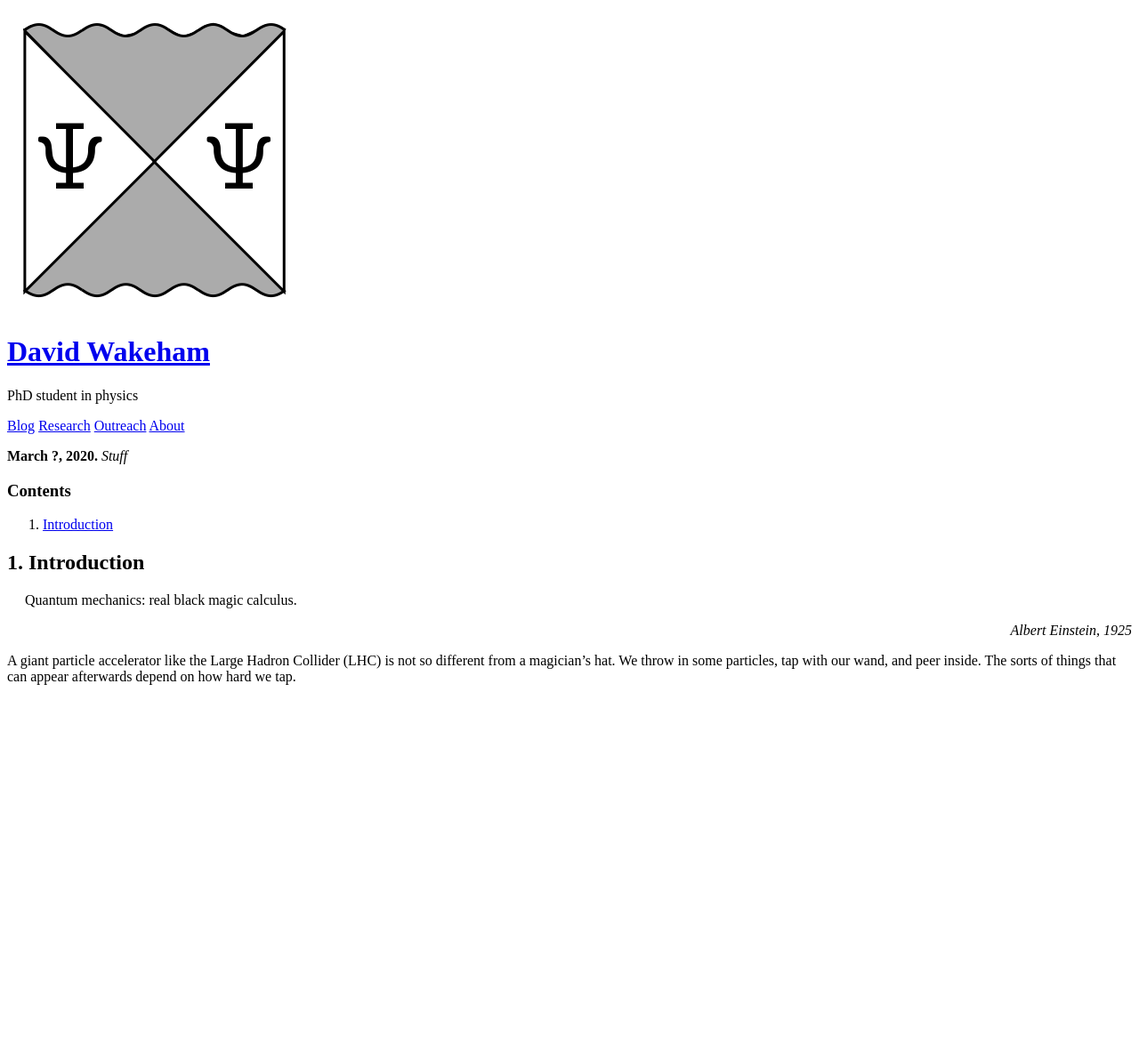
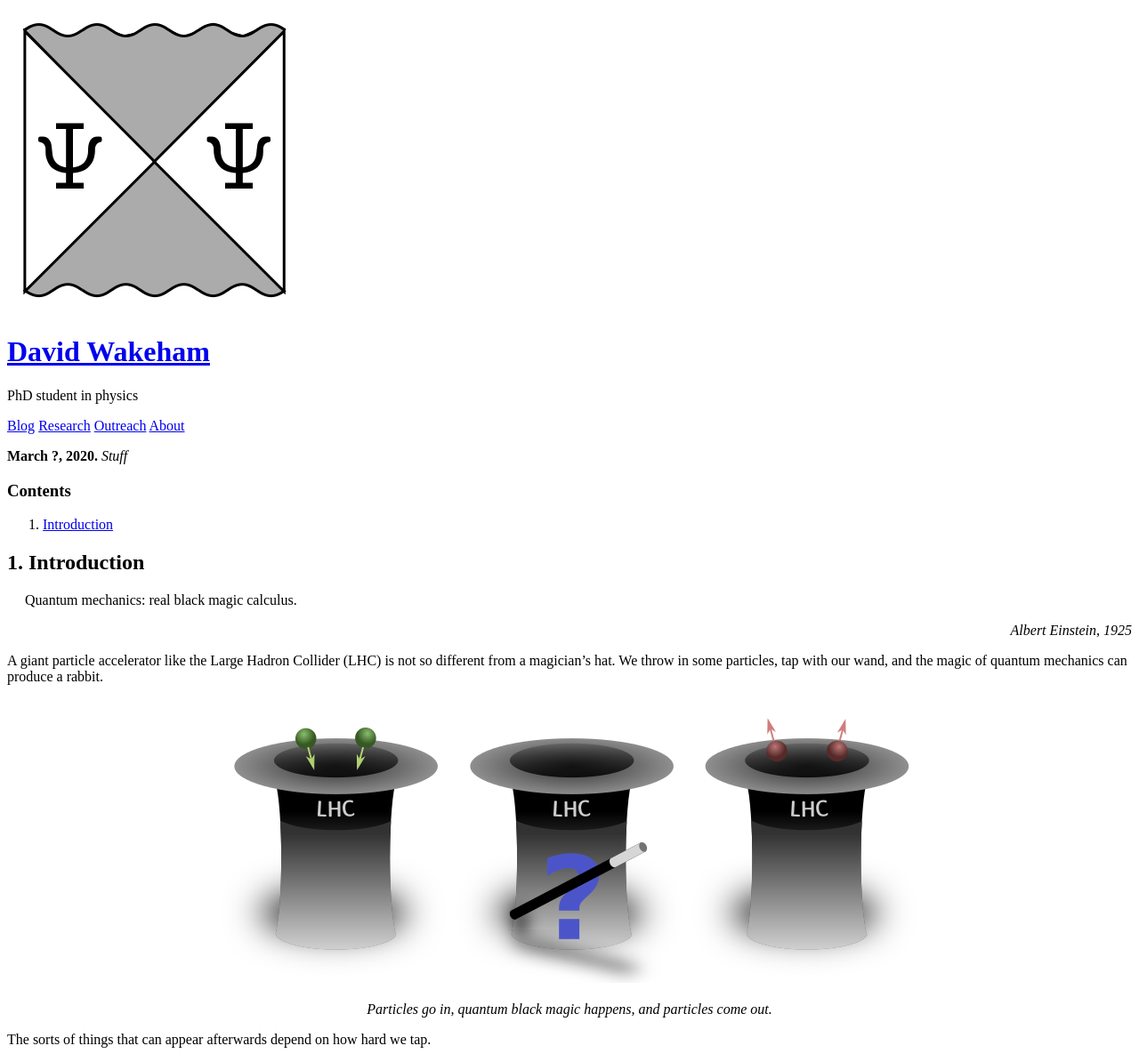
Before and after one commit to hapax/hapax.github.io, a Jekyll site: the page built from assets/feynman.md, in a window 1280 px wide. Shown: the whole page at 89% size. Built offline with Jekyll 4.4.1, drawn with Linux system fonts in a browser that asks for light colours; our own code applies the rules of GitHub Pages for plain Markdown files; a script that is not in the unit is left out; before the commit the page ends 900 px from its top, so only the background shows below that.

Commit message:
Add hats

```diff
--- a/assets/feynman.md
+++ b/assets/feynman.md
@@ -23,5 +23,16 @@ Quantum mechanics: real black magic calculus.
 
 A giant particle accelerator like the Large Hadron Collider (LHC) is
 not so different from a magician's hat.
-We throw in some particles, tap with our wand, and peer inside.
-The sorts of things that can appear afterwards depend on how hard we tap.
+We throw in some particles, tap with our wand, and the magic of
+quantum mechanics can produce a rabbit.
+
+<figure>
+    <div style="text-align:center"><img src
+    ="/images/posts/feynman1.png"/>
+		    <figcaption><i>Particles go in, quantum black magic
+    happens, and particles come out.</i></figcaption>
+	</div>
+	</figure>
+
+The sorts of things that can appear afterwards depend on how hard we
+tap.
```
Also changed, not shown: images/posts/feynman1.png (added), 2 other files.
